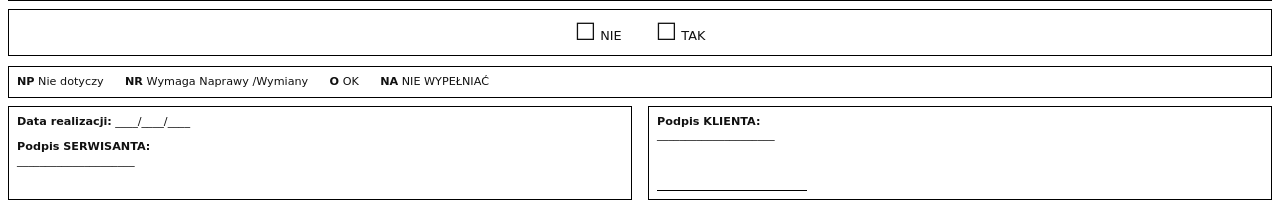
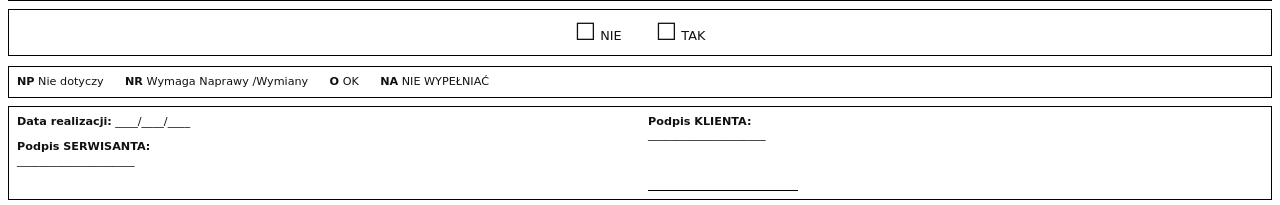
Before and after one commit to Ksawnowek/inspection-wserver, a Python web app: template backend/app/templates/protokol.html in a window 1280 px wide. Shown: the part 182-387 px from the top of the page. Run offline with Jinja, Linux system fonts and the light colour scheme; the template is opened without the code that fills it, so the values that code supplies are empty.

Commit message:
Zmiana layoutu sekcji podpisów w protokole na jeden blok
- Jeden prostokątny blok na całą szerokość A4
- Po lewej: Data i Podpis SERWISANTA
- Po prawej: Podpis KLIENTA
- Usunięto osobne ramki dla każdej kolumny

```diff
--- a/backend/app/templates/protokol.html
+++ b/backend/app/templates/protokol.html
@@ -242,10 +242,11 @@
             <strong>NA</strong> NIE WYPEŁNIAĆ
         </div>
 
-        <!-- Sekcja podpisów -->
-        <div style="display: flex; gap: 16px; margin-top: 8px; page-break-inside: avoid; break-inside: avoid;">
-            <!-- Lewa kolumna: Data i Podpis SERWISANTA -->
-            <div style="flex: 1; border: 1px solid #000; padding: 8px;">
+        <!-- Sekcja podpisów - jeden blok na całą szerokość -->
+        <div style="border: 1px solid #000; padding: 8px; margin-top: 8px; page-break-inside: avoid; break-inside: avoid;">
+            <div style="display: flex; gap: 16px;">
+                <!-- Lewa strona: Data i Podpis SERWISANTA -->
+                <div style="flex: 1;">
                     <div style="margin-bottom: 12px;">
                         <strong>Data realizacji:</strong>
                         {% if naglowek_zadanie and naglowek_zadanie.ZNAG_DataWykonania %}
@@ -263,8 +264,8 @@
                     </div>
                 </div>
 
-            <!-- Prawa kolumna: Podpis KLIENTA -->
-            <div style="flex: 1; border: 1px solid #000; padding: 8px;">
+                <!-- Prawa strona: Podpis KLIENTA -->
+                <div style="flex: 1;">
                     <div>
                         <strong>Podpis KLIENTA:</strong><br>
                         {% if naglowek_zadanie and naglowek_zadanie.ZNAG_PodpisDoProtokolow %}
@@ -286,6 +287,7 @@
                     {% endif %}
                 </div>
             </div>
+        </div>
 
         <!-- Numer formularza -->
         <div style="margin-top: 5px; font-size: 0.7rem;">
```
Lines whose indentation alone changed are shown as unchanged.
